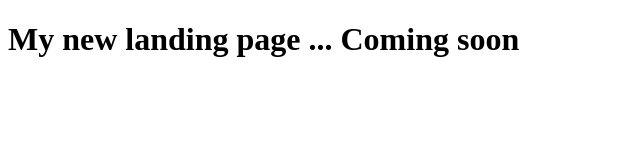
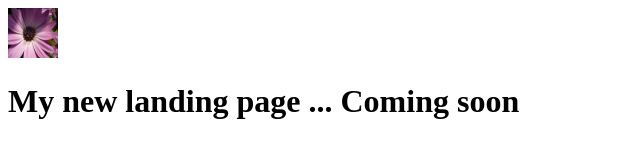
Before and after one commit to mrkshx/git_101, a plain HTML site: page index.html in a window 1280 px wide. Shown: the whole page, without its empty margins (0-640 px from the left). Drawn offline with Linux system fonts and the light colour scheme.

Commit message:
Added a random image

```diff
--- a/index.html
+++ b/index.html
@@ -1,9 +1,11 @@
 <!DOCTYPE html>
 <html>
 <head>
+  <link rel="stylesheet" type="text/css" href="style.css">
   <title>This is a new landing page</title>
 </head>
 <body>
+  <img src="P1060263.jpg">
   <h1>My new landing page ... Coming soon</h1>
 </body>
 </html>
--- /dev/null
+++ b/style.css
@@ -0,0 +1,4 @@
+img {
+	width: 50px;
+	height: 50px;
+}
```
Also changed, not shown: P1060263.JPG (added).
